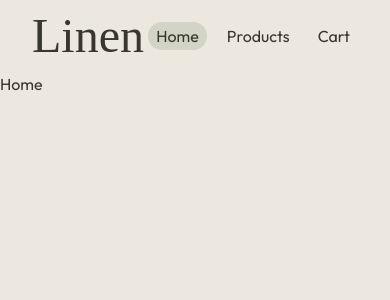
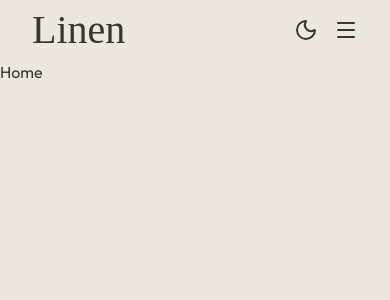
Before and after one commit to RohitBhojak/shopping-cart, a React (Vite) app: page / in a window 390 px wide. Shown: the top 300 px of the page. Built offline with nearby package versions, Linux system fonts and the light colour scheme; a web font is replaced by a local one.

Commit message:
Add toggle theme and hamburger menu

```diff
--- a/package.json
+++ b/package.json
@@ -12,6 +12,7 @@
   },
   "dependencies": {
     "@tailwindcss/vite": "^4.1.18",
+    "lucide-react": "^0.563.0",
     "react": "^19.2.0",
     "react-dom": "^19.2.0",
     "react-router": "^7.13.0",
--- a/src/App.jsx
+++ b/src/App.jsx
@@ -1,10 +1,26 @@
 import { Outlet } from "react-router";
 import Navbar from "./pages/Navbar";
+import { useState, useEffect } from "react";
 
 export default function App() {
+  const [theme, setTheme] = useState(localStorage.getItem("theme") || "light");
+
+  useEffect(() => {
+    const root = document.documentElement;
+    if (theme === "dark") {
+      root.classList.add("dark");
+    } else {
+      root.classList.remove("dark");
+    }
+    localStorage.setItem("theme", theme);
+  }, [theme]);
+
+  const toggleTheme = () => {
+    setTheme(theme === "light" ? "dark" : "light");
+  };
   return (
     <>
-      <Navbar />
+      <Navbar theme={theme} toggleTheme={toggleTheme} />
       <Outlet />
     </>
   );
--- a/src/pages/Navbar/Navbar.module.css
+++ b/src/pages/Navbar/Navbar.module.css
@@ -7,7 +7,8 @@
 
 .title {
   font-family: "DM Serif Text", serif;
-  font-size: 3.5rem;
+  font-size: 3rem;
+  font-weight: 500;
 }
 
 .list {
@@ -15,7 +16,12 @@
   gap: 1.5rem;
 }
 
+.menuButton {
+  display: none;
+}
+
 .listItem {
+  display: block;
   font-size: 1.25rem;
   padding: 0.5rem 1rem;
 }
@@ -25,21 +31,42 @@
   border-radius: var(--border-radius);
 }
 
+.actions {
+  display: flex;
+  gap: 1rem;
+}
+
+.themeToggle,
+.menuButton {
+  cursor: pointer;
+}
+
 @media (max-width: 768px) {
   .container {
     padding: 0 2rem;
   }
 
   .title {
-    font-size: 3rem;
+    font-size: 2.5rem;
   }
 
   .list {
-    gap: 0.75rem;
+    display: none;
   }
 
-  .listItem {
-    font-size: 1rem;
-    padding: 0.25rem 0.5rem;
+  .menuButton {
+    display: block;
+  }
+
+  .open {
+    position: absolute;
+    top: 4rem;
+    right: 1rem;
+    background-color: var(--bg-light);
+    border-radius: var(--border-radius);
+    padding: 1rem;
+    display: flex;
+    flex-direction: column;
+    gap: 0.25rem;
   }
 }
--- a/src/pages/Navbar/index.jsx
+++ b/src/pages/Navbar/index.jsx
@@ -1,27 +1,47 @@
 import { NavLink } from "react-router";
 import styles from "./Navbar.module.css";
+import { Sun, Moon, Menu, X } from "lucide-react";
+import { useState } from "react";
 
-export default function Navbar() {
+export default function Navbar({ theme, toggleTheme }) {
+  const [isOpen, setIsOpen] = useState(false);
+
+  const toggleMenu = () => {
+    setIsOpen(!isOpen);
+  };
+
+  const closeMenu = () => {
+    setIsOpen(false);
+  };
+
   return (
     <nav className={styles.container}>
       <h1 className={styles.title}>Linen</h1>
-      <ul className={styles.list}>
+      <ul className={`${styles.list} ${isOpen ? styles.open : ""}`}>
         <li>
-          <NavLink className={styles.listItem} to="/">
+          <NavLink className={styles.listItem} to="/" onClick={closeMenu}>
             Home
           </NavLink>
         </li>
         <li>
-          <NavLink className={styles.listItem} to="/products">
+          <NavLink className={styles.listItem} to="/products" onClick={closeMenu}>
             Products
           </NavLink>
         </li>
         <li>
-          <NavLink className={styles.listItem} to="/cart">
+          <NavLink className={styles.listItem} to="/cart" onClick={closeMenu}>
             Cart
           </NavLink>
         </li>
       </ul>
+      <div className={styles.actions}>
+        <button className={styles.themeToggle} onClick={toggleTheme}>
+          {theme === "light" ? <Moon /> : <Sun />}
+        </button>
+        <button className={styles.menuButton} onClick={toggleMenu}>
+          {isOpen ? <X /> : <Menu />}
+        </button>
+      </div>
     </nav>
   );
 }
```
Also changed, not shown: 1 other file (tests, documents, lock files or other folders).
